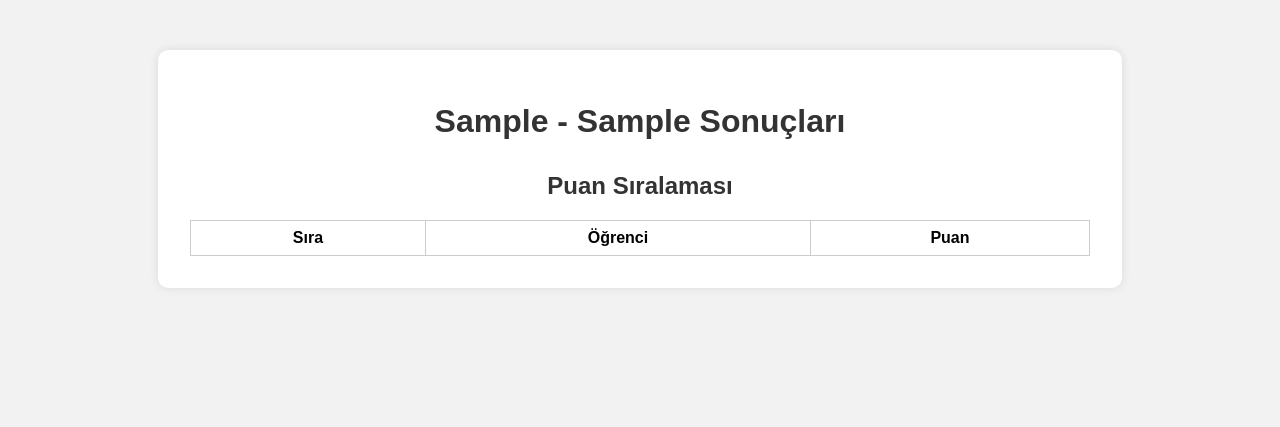
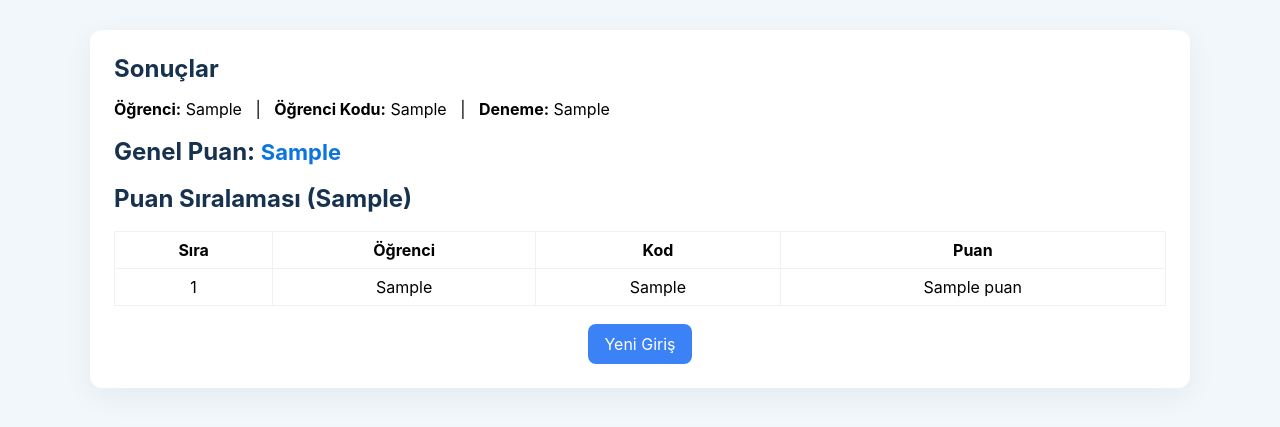
Before and after one commit to muratdeveli03/deneme-sinav-app, a Flask app: template templates/result.html in a window 1280 px wide. Shown: the top 427 px of the page. Run offline with Flask 3, Linux system fonts and the light colour scheme; the template is opened without the code that fills it: most values are stand-ins (such as "Sample title", 1, 10 or a date in 2020); lists and menus that the app fills with data are empty.

Commit message:
Update result.html

```diff
--- a/templates/result.html
+++ b/templates/result.html
@@ -1,139 +1,73 @@
 <!DOCTYPE html>
 <html lang="tr">
 <head>
-    <meta charset="UTF-8">
-    <title>Deneme Sonuçları</title>
-    <style>
-        body {
-            font-family: Arial, sans-serif;
-            background-color: #f2f2f2;
-            margin: 0; padding: 0;
-        }
-        .container {
-            max-width: 900px;
-            margin: 50px auto;
-            background: #fff;
-            padding: 2em;
-            box-shadow: 0 0 10px rgba(0,0,0,0.1);
-            border-radius: 10px;
-        }
-        h1, h2 {
-            text-align: center;
-            color: #333;
-        }
-        table {
-            width: 100%;
-            border-collapse: collapse;
-            margin-top: 1em;
-        }
-        table, th, td {
-            border: 1px solid #ccc;
-        }
-        th, td {
-            padding: 8px;
-            text-align: center;
-        }
-        .dogru { background-color: #c8e6c9; }
-        .yanlis { background-color: #ffcdd2; }
-        .bos { background-color: #fff9c4; }
-        .ders-card {
-            padding: 1em;
-            border-radius: 10px;
-            margin-bottom: 1em;
-            color: #fff;
-        }
-        /* Renkler index.html ile uyumlu */
-        .ders-turkce { background-color: #2196F3; }
-        .ders-inkilap-tarihi { background-color: #9C27B0; }
-        .ders-sosyal-bilgiler { background-color: #27F5D3; }
-        .ders-din-kulturu-ve-ahlak-bilgisi { background-color: #4CAF50; }
-        .ders-yabanci-dil { background-color: #FF9800; }
-        .ders-matematik { background-color: #f44336; }
-        .ders-fen-bilimleri { background-color: #3F51B5; }
-
-        .dogru-sik {
-            font-weight: bold;
-            color: #000;
-        }
-        .puan-tablosu {
-            margin-top: 2em;
-        }
-    </style>
+    <meta charset="utf-8" />
+    <title>Sonuçlar - {{ ogrenci_kodu }}</title>
+    <link rel="stylesheet" href="{{ url_for('static', filename='style.css') }}">
 </head>
 <body>
-<div class="container">
-    <h1>{{ ogrenci_kodu }} - {{ deneme_kodu }} Sonuçları</h1>
+<div class="wrap">
+  <div class="card">
+    <h1>Sonuçlar</h1>
+    <p><strong>Öğrenci:</strong> {{ ogrenci_adi or ogrenci_kodu }} &nbsp; | &nbsp; <strong>Öğrenci Kodu:</strong> {{ ogrenci_kodu }} &nbsp; | &nbsp; <strong>Deneme:</strong> {{ deneme_kodu }}</p>
 
-    {% set ders_sirasi = [
-        "Türkçe",
-        "inkılap Tarihi",
-        "Sosyal Bilgiler",
-        "Din Kültürü ve Ahlak Bilgisi",
-        "Yabancı Dil",
-        "Matematik",
-        "Fen Bilimleri"
-    ] %}
+    <h2>Genel Puan: <span class="big">{{ toplam_puan }}</span></h2>
 
+    <!-- Ders bazlı sonuç özetleri -->
     {% for ders in ders_sirasi %}
-        {% if cevaplar.get(ders) %}
-            {% set className = 'ders-' + ders.lower()
-                .replace('ç','c').replace('ş','s').replace('ğ','g')
-                .replace('ü','u').replace('ö','o').replace('ı','i')
-                .replace(' ','-').replace('(','').replace(')','')
-                .replace('.','').replace('&','').replace('/','-')
-            %}
-            <div class="ders-card {{ className }}">
-                <h2>{{ ders }}</h2>
-                <table>
-                    <tr>
-                        <th>Soru</th>
-                        <th>Senin Cevabın</th>
-                        <th>Doğru Cevap</th>
+      {% if per_ders.get(ders) %}
+        {% set info = per_ders[ders] %}
+        <div class="subject s-{{ ders|lower
+            |replace('ç','c')|replace('ş','s')|replace('ğ','g')|replace('ü','u')|replace('ö','o')|replace('ı','i')
+            |replace(' ','-')|replace('/','-') }}">
+          <h3>{{ ders }}</h3>
+
+          <div class="summary">
+            <div><strong>Doğru:</strong> {{ info.dogru }}</div>
+            <div><strong>Yanlış:</strong> {{ info.yanlis }}</div>
+            <div><strong>Boş:</strong> {{ info.bos }}</div>
+            <div><strong>Net:</strong> {{ info.net }}</div>
+            <div><strong>Katsayı:</strong> {{ katsayilar.get(ders, 0) }}</div>
+            <div><strong>Ders Puanı:</strong> {{ (info.net * katsayilar.get(ders,0))|round(2) }}</div>
+          </div>
+
+          <table class="qtable">
+            <thead>
+              <tr><th>#</th><th>Senin</th><th>Doğru</th><th>Durum</th></tr>
+            </thead>
+            <tbody>
+              {% for q in info.qstatus %}
+                <tr class="{{ 'ok' if q.durum=='dogru' else ('empty' if q.durum=='bos' else 'bad') }}">
+                  <td>{{ q.no }}</td>
+                  <td>{{ q.given }}</td>
+                  <td>{{ q.correct }}</td>
+                  <td>{{ q.durum }}</td>
                 </tr>
-                    {% for i in range(cevaplar[ders]|length) %}
-                        {% set ogr_cevap = cevaplar[ders][i] %}
-                        {% set dogru_cevap = cevap_anahtarlari[ders][i] %}
-                        {% if ogr_cevap == dogru_cevap %}
-                            <tr class="dogru">
-                                <td>{{ i+1 }}</td>
-                                <td>{{ ogr_cevap }}</td>
-                                <td>{{ dogru_cevap }}</td>
-                            </tr>
-                        {% elif ogr_cevap == "" %}
-                            <tr class="bos">
-                                <td>{{ i+1 }}</td>
-                                <td>Boş</td>
-                                <td class="dogru-sik">{{ dogru_cevap }}</td>
-                            </tr>
-                        {% else %}
-                            <tr class="yanlis">
-                                <td>{{ i+1 }}</td>
-                                <td>{{ ogr_cevap }}</td>
-                                <td class="dogru-sik">{{ dogru_cevap }}</td>
-                            </tr>
-                        {% endif %}
               {% endfor %}
+            </tbody>
           </table>
         </div>
       {% endif %}
     {% endfor %}
 
-    <div class="puan-tablosu">
-        <h2>Puan Sıralaması</h2>
-        <table>
+    <h2>Puan Sıralaması ({{ deneme_kodu }})</h2>
+    <table class="ranking">
+      <thead><tr><th>Sıra</th><th>Öğrenci</th><th>Kod</th><th>Puan</th></tr></thead>
+      <tbody>
+        {% for r in ranking %}
           <tr>
-                <th>Sıra</th>
-                <th>Öğrenci</th>
-                <th>Puan</th>
-            </tr>
-            {% for sira, ogrenci in enumerate(siralama, start=1) %}
-                <tr>
-                    <td>{{ sira }}</td>
-                    <td>{{ ogrenci.ogrenci_kodu }}</td>
-                    <td>{{ ogrenci.puan }}</td>
+            <td>{{ loop.index }}</td>
+            <td>{{ r.ogrenci_adi }}</td>
+            <td>{{ r.ogrenci_kodu }}</td>
+            <td>{{ r.puan }}</td>
           </tr>
         {% endfor %}
+      </tbody>
     </table>
+
+    <div style="text-align:center;margin-top:18px;">
+      <a class="btn" href="{{ url_for('index') }}">Yeni Giriş</a>
+    </div>
   </div>
 </div>
 </body>
```
Lines whose indentation alone changed are shown as unchanged.
